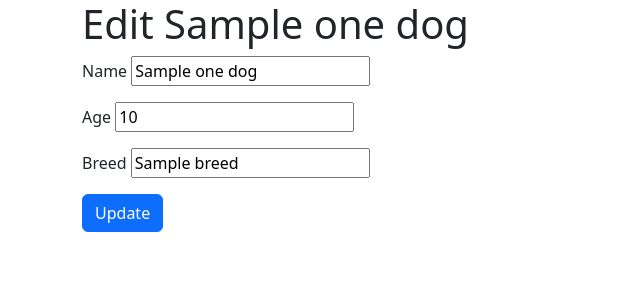
After one commit to KLChin1/june_24, a Flask app: template full_stack/dogs/flask_app/templates/dogs_edit.html in a window 1280 px wide. The commit adds this page. Shown: the top 300 px of the page, without its empty margins (0-640 px from the left). Run offline with Flask 3, Linux system fonts and the light colour scheme; the template is opened without the code that fills it: most values are stand-ins (such as "Sample title", 1, 10 or a date in 2020).

Commit message:
afternoon lecture

```diff
--- a/full_stack/dogs/flask_app/templates/dogs_all.html
+++ b/full_stack/dogs/flask_app/templates/dogs_all.html
@@ -10,7 +10,8 @@
     <h1>Welcome to the Dogs App</h1>
     <ul>
         {% for one_dog in all_dogs %}
-            <li><a href="/dogs/{{one_dog.id}}/view">{{one_dog.name}}</a> is a {{one_dog.age}} year(s) old {{one_dog.breed}}</li>
+            <li><a href="/dogs/{{one_dog.id}}/view">{{one_dog.name}}</a> is a {{one_dog.age}} year(s) old {{one_dog.breed}} <a href="/dogs/{{one_dog.id}}/delete">Delete</a></li>
+            <li><a href="/dogs/{{one_dog.id}}/edit" class="btn btn-info">Edit</a></li>
         {% endfor %}
     </ul>
     <a href="/dogs/new" class="btn btn-primary">New Dog</a>
--- /dev/null
+++ b/full_stack/dogs/flask_app/templates/dogs_edit.html
@@ -0,0 +1,31 @@
+<!DOCTYPE html>
+<html lang="en">
+<head>
+    <meta charset="UTF-8">
+    <meta name="viewport" content="width=device-width, initial-scale=1.0">
+    <title>Document</title>
+    <link href="https://cdn.jsdelivr.net/npm/bootstrap@5.3.3/dist/css/bootstrap.min.css" rel="stylesheet" integrity="sha384-QWTKZyjpPEjISv5WaRU9OFeRpok6YctnYmDr5pNlyT2bRjXh0JMhjY6hW+ALEwIH" crossorigin="anonymous">
+</head>
+<body>
+    <div class="container">
+        <h1>Edit {{one_dog.name}}</h1>
+        <form action="/dogs/{{one_dog.id}}/update" method="post">
+            <div class="mb-3">
+                <label for="name">Name</label>
+                <input type="text" name="name" id="name" value="{{one_dog.name}}">
+            </div>
+            <div class="mb-3">
+                <label for="age">Age</label>
+                <input type="number" name="age" id="age" value="{{one_dog.age}}">
+            </div>
+            <div class="mb-3">
+                <label for="breed">Breed</label>
+                <input type="text" name="breed" id="breed" value="{{one_dog.breed}}">
+            </div>
+            {# <input type="hidden" name="id" value="{{one_dog.id}}"> #}
+            {# <textarea name="" id="">{{one_dog.id}}</textarea>#}
+            <button class="btn btn-primary">Update</button>
+        </form>
+    </div>
+</body>
+</html>
```
Also changed, not shown: full_stack/dogs/flask_app/controllers/dogs_controller.py (+40 -4 lines), full_stack/dogs/flask_app/models/dog_model.py (+18 -0 lines).
